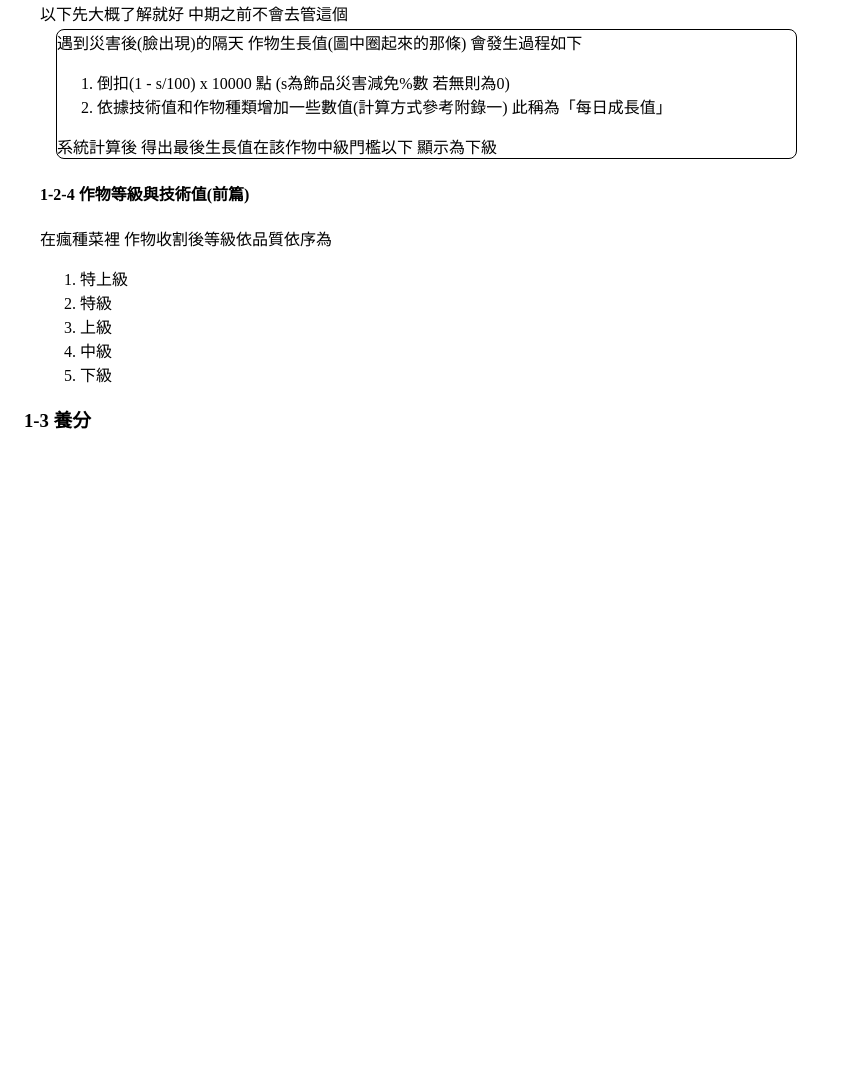
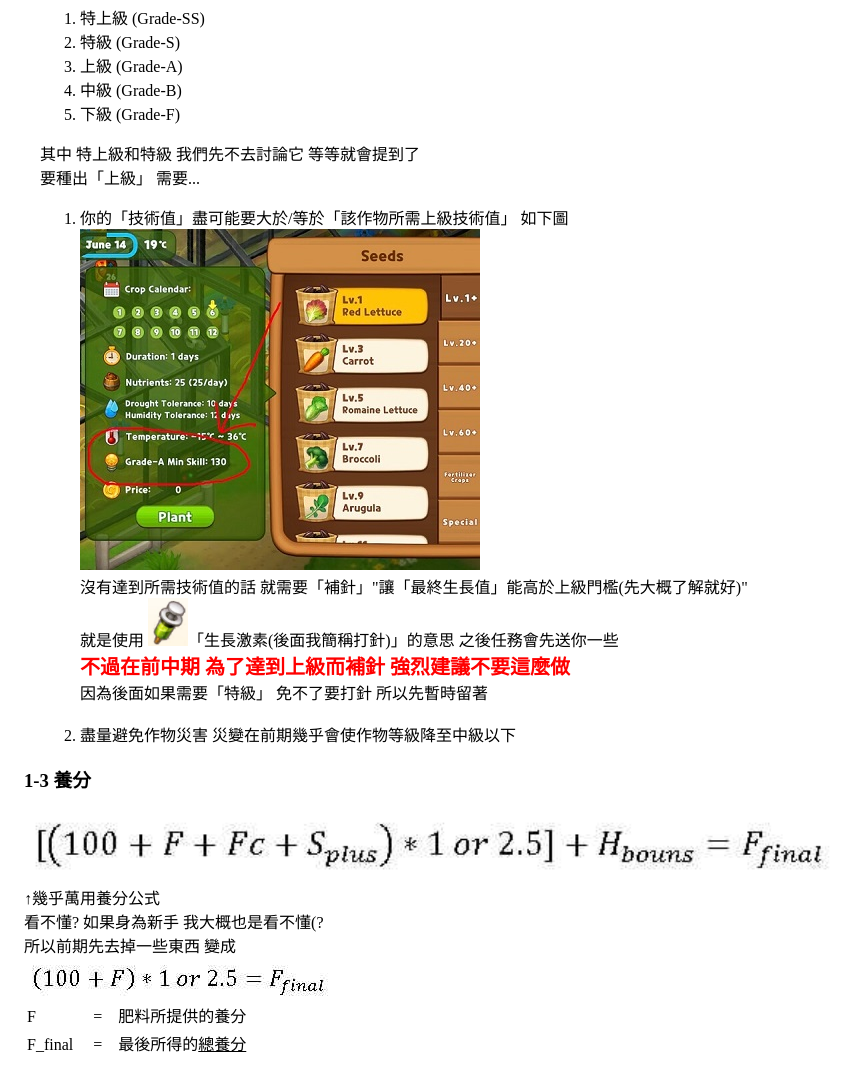
Before and after one commit to asd0210a/asd0210a.github.io, a plain HTML site: page raider/xper.html in a window 1280 px wide. Shown: the part 4200-5266 px from the top of the page, without its empty margins (0-868 px from the left). Before the commit the page ends 4650 px from the top, so only its background shows below. Drawn offline with Linux system fonts and the light colour scheme.

Commit message:
Add some img and content

```diff
--- a/raider/xper.html
+++ b/raider/xper.html
@@ -136,7 +136,12 @@ Index
 				「即將」遇到災害的第一天 也就是 臉開始出現的第一天<br>
 				只要及時處理 就不會影響作物生長<br>
 				但不處理的話 隔天就可能使作物的「生長值」倒退嚕(後面會說明是如何影響)<br>
-				進而影響作物等級
+				進而影響作物等級 如下例子:
+					<div class='border'>
+					在蘿美生菜種植時 如果沒有補養份 你會發現原本系統是顯示「中級」<br>
+					遇到養分災害後1, 2天 就變「下級」如下圖<br>
+					<img src='https://truth.bahamut.com.tw/s01/202105/8c9a3157af591d8b6ec2ad02375b3448.PNG?w=1000'>
+					</div>
 				</div>
 				<br>※ 該怎辦 怎預防呢?<br>
 				<div class='border'>
@@ -160,14 +165,13 @@ Index
 				</div>
 				</p>
 			</div>
+			<!--
 			<div>
 				<h4 id='ch123'>1-2-3 作物等級與生長值(概論)</h4>
 				這章節可說是整個遊戲最主要的一個環節<br>
 				也可說是整個遊戲都是繞著「它」走！<br>「不過在新手期不用去了解它」<br><br>
 
-				在蘿美生菜種植時 如果沒有補養份 你會發現原本系統是顯示「中級」<br>
-				遇到養分災害後1, 2天 就變「下級」如下圖<br>
-				<img src='https://truth.bahamut.com.tw/s01/202105/8c9a3157af591d8b6ec2ad02375b3448.PNG?w=1000'>
+
 				<br>以下先大概了解就好 中期之前不會去管這個
 				<div class='border'>遇到災害後(臉出現)的隔天 作物生長值(圖中圈起來的那條) 會發生過程如下
 				<ol>
@@ -177,21 +181,48 @@ Index
 				系統計算後 得出最後生長值在該作物中級門檻以下 顯示為下級
 				</div>
 			</div>
+			-->
+			<div>
+			<h4 id='ch123'>1-2-3 作物等級與技術值(前篇)</h4>
+			當你的「技術值 (右上的燈泡)」達到130之後 <br>
+			你會接到 "要種出10個「上級」紅萵苣" 的任務<br>
+			啊! 這裡先說一下 在瘋種菜裡 作物收割後等級高低依序為<ol>
+			<li>特上級 (Grade-SS)</li>
+			<li>特級 (Grade-S)</li>
+			<li>上級 (Grade-A)</li>
+			<li>中級 (Grade-B)</li>
+			<li>下級 (Grade-F)</li>
+			</ol>
+			其中 特上級和特級 我們先不去討論它 等等就會提到了<br>
+			要種出「上級」 需要...<br>
+			<ol>
+			<li>
+			你的「技術值」盡可能要大於/等於「該作物所需上級技術值」 如下圖<br>
+			<img src='img/ch123_1.jpg'><br>
+			沒有達到所需技術值的話 就需要「補針」"讓「最終生長值」能高於上級門檻(先大概了解就好)"<br>
 
-			<div>
-			<h4 id='ch124'>1-2-4 作物等級與技術值(前篇)</h4>
-			在瘋種菜裡 作物收割後等級依品質依序為<ol>
-			<li>特上級</li>
-			<li>特級</li>
-			<li>上級</li>
-			<li>中級</li>
-			<li>下級</li>
-			</ol>
+			就是使用 <img src='img/needle.jpg' height=48>「生長激素(後面我簡稱打針)」的意思 之後任務會先送你一些<br>
+			<b style='color:red;font-size:1.25rem'>不過在前中期 為了達到上級而補針 強烈建議不要這麼做</b><br>
+			因為後面如果需要「特級」 免不了要打針 所以先暫時留著
+			</li><br>
+			<li>
+			盡量避免作物災害 災變在前期幾乎會使作物等級降至中級以下
+			</li>
 			</div>
 	</section>
 
 	<section id='ch13'>
 	<h3>1-3 養分</h3>
+
+	<img src='img/formula_fer.jpg' style='width:65%'><br>
+	↑幾乎萬用養分公式<br>
+	看不懂? 如果身為新手 我大概也是看不懂(?<br>
+	所以前期先去掉一些東西 變成<br>
+	<img src='img/formula_fer_sim.jpg' ><br>
+	<table>
+
+	<tr><td>F　</td><td>=　肥料所提供的養分</td></tr>
+	<tr><td>F_final　</td><td>=　最後所得的<u>總養分</u></td></tr>
 	</section>
 
 </article>
```
Also changed, not shown: raider/img/ch123_1.jpg (added), raider/img/formula_fer.jpg (added), raider/img/formula_fer_sim.jpg (added), raider/img/needle.jpg (added).
